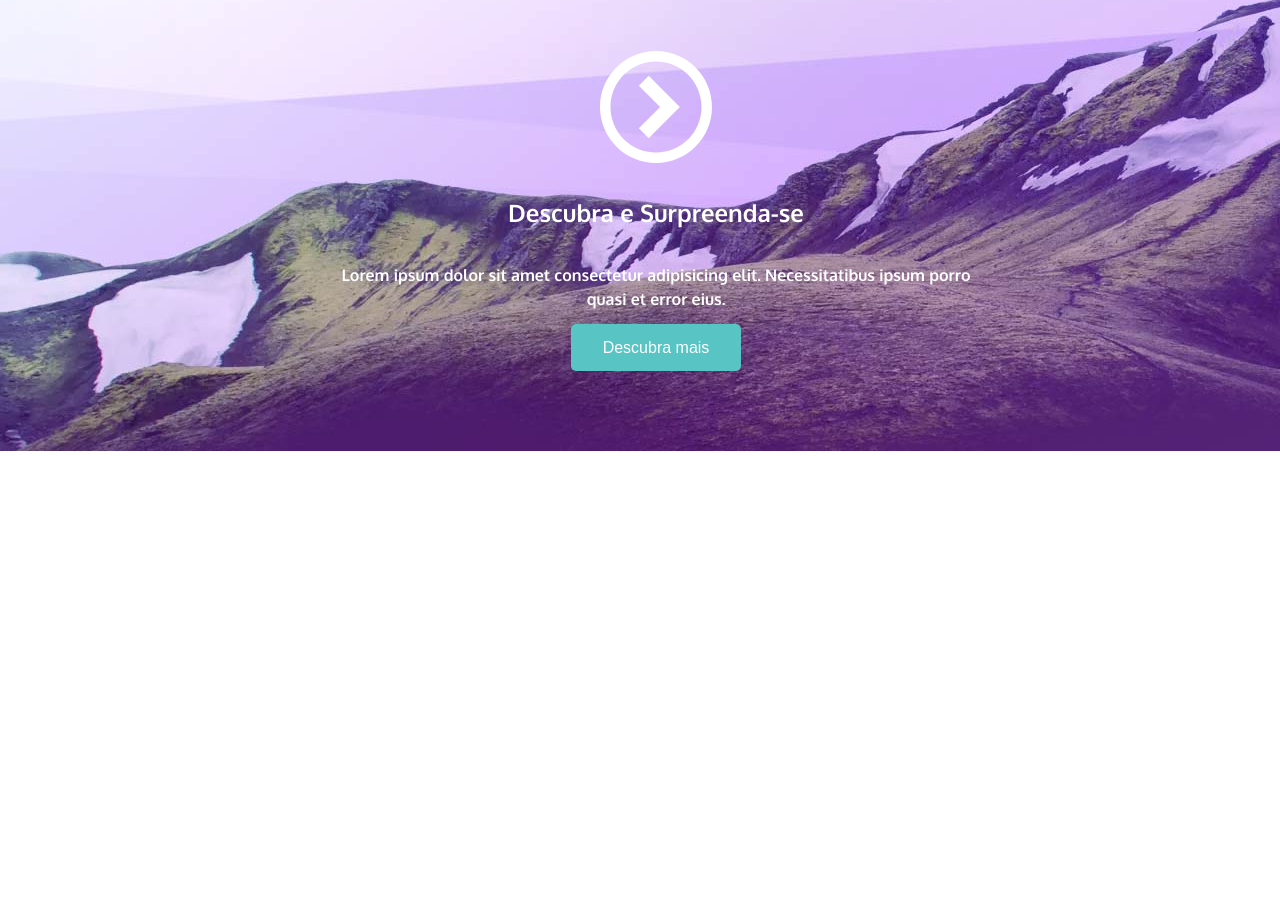
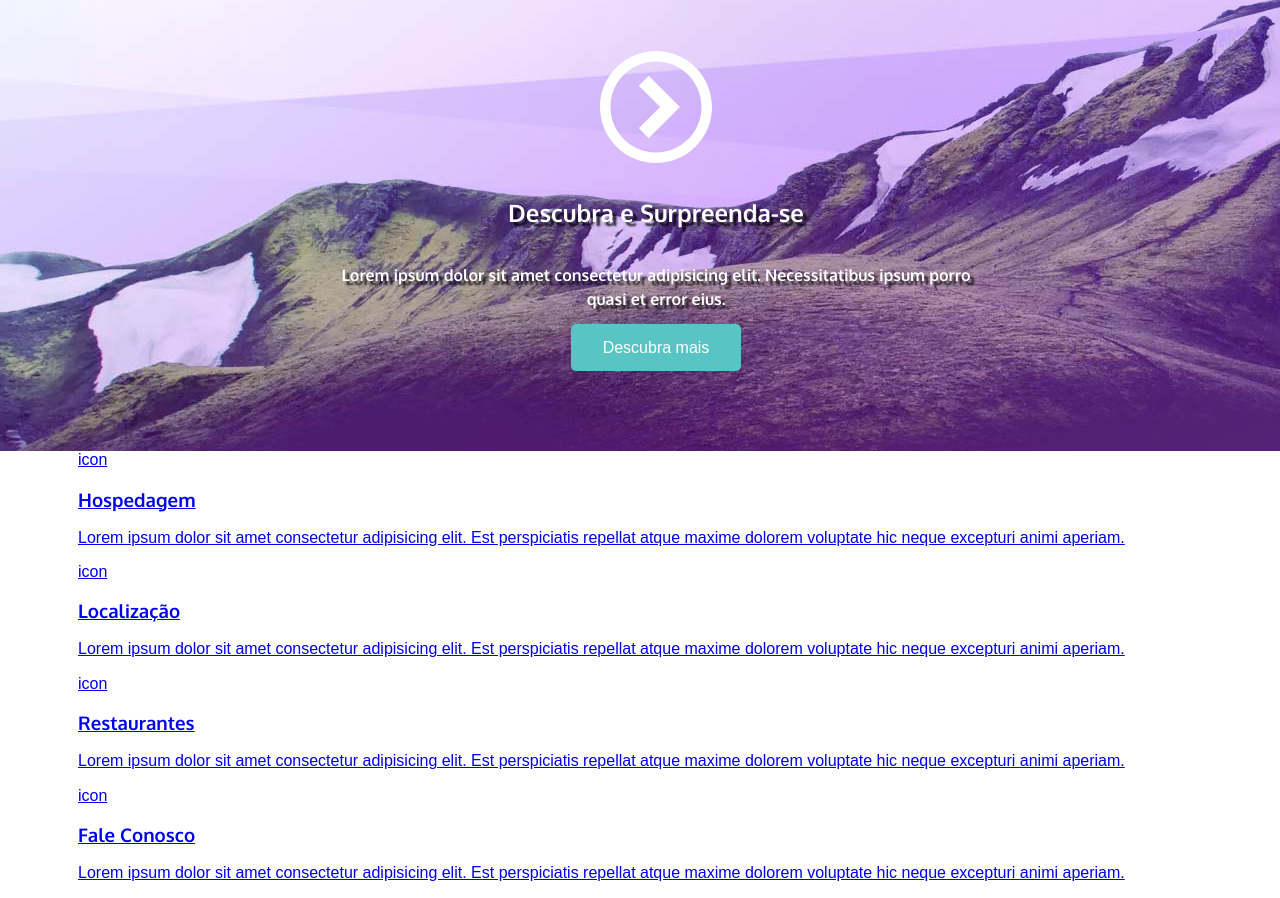
Before and after one commit to danielmartinscode/AngelsHostels, a plain HTML site: page index.html in a window 1280 px wide. Shown: the part 287-1185 px from the top of the page. Before the commit the page ends 800 px from the top, so only its background shows below. Drawn offline with Linux system fonts and the light colour scheme.

Commit message:
HTML do middleContent implementado

```diff
--- a/css/main.css
+++ b/css/main.css
@@ -42,6 +42,7 @@ h1, h2, h3, h4{
     background-color: color-mix(in srgb, var(--primary-color), white 10%);
 }
 
+/* md */
 @media screen and (min-width:48.75em) {
     .top_header{
         display: flex;
@@ -108,6 +109,7 @@ h1, h2, h3, h4{
     border-radius: 5px;
 }
 
+/* md */
 @media screen and (min-width: 48.75em ){
     .heroBanner{
         background-color: var(--primary-color);
@@ -123,6 +125,7 @@ h1, h2, h3, h4{
     }
 }
 
+/* lg */
 @media screen and (min-width: 56.25em){
     .heroBanner{
         background-image: url(../images/bg_topo_1198x670.jpg);
@@ -139,6 +142,7 @@ h1, h2, h3, h4{
     }
 }
 
+/* xl */
 @media screen and (min-width: 74em){
     .heroBanner{
         background-image: url(../images/bg_topo_1600x1374.jpg);
@@ -157,4 +161,8 @@ h1, h2, h3, h4{
         width: 7em;
         height: 7em;
     }
+
+    .heroBanner_title, .heroBanner_subtitle{
+        text-shadow: 4px 4px 2px rgb(0 0 0 / .8);
+    }
 }
--- a/index.html
+++ b/index.html
@@ -35,6 +35,44 @@
             <a href="#" class="heroBanner_btn">Descubra mais</a>
         </div>
     </section>
+
+    <section class="middleContent">
+        <div class="maxWidth row">
+
+            <article class="col col-sm12 col-md-6 col-xl-3">
+                <a href="#">
+                    <span>icon</span>
+                    <h3 class="middleContent_title">Hospedagem</h3>
+                    <p>Lorem ipsum dolor sit amet consectetur adipisicing elit. Est perspiciatis repellat atque maxime dolorem voluptate hic neque excepturi animi aperiam.</p>
+                </a>
+            </article>
+
+            <article class="col col-sm12 col-md-6 col-xl-3">
+                <a href="#">
+                    <span>icon</span>
+                    <h3 class="middleContent_title">Localização</h3>
+                    <p>Lorem ipsum dolor sit amet consectetur adipisicing elit. Est perspiciatis repellat atque maxime dolorem voluptate hic neque excepturi animi aperiam.</p>
+                </a>
+            </article>
+
+            <article class="col col-sm12 col-md-6 col-xl-3">
+                <a href="#">
+                    <span>icon</span>
+                    <h3 class="middleContent_title">Restaurantes</h3>
+                    <p>Lorem ipsum dolor sit amet consectetur adipisicing elit. Est perspiciatis repellat atque maxime dolorem voluptate hic neque excepturi animi aperiam.</p>
+                </a>
+            </article>
+
+            <article class="col col-sm12 col-md-6 col-xl-3">
+                <a href="#">
+                    <span>icon</span>
+                    <h3 class="middleContent_title">Fale Conosco</h3>
+                    <p>Lorem ipsum dolor sit amet consectetur adipisicing elit. Est perspiciatis repellat atque maxime dolorem voluptate hic neque excepturi animi aperiam.</p>
+                </a>
+            </article>
+
+        </div>
+    </section>
 </body>
 
 </html>
```
